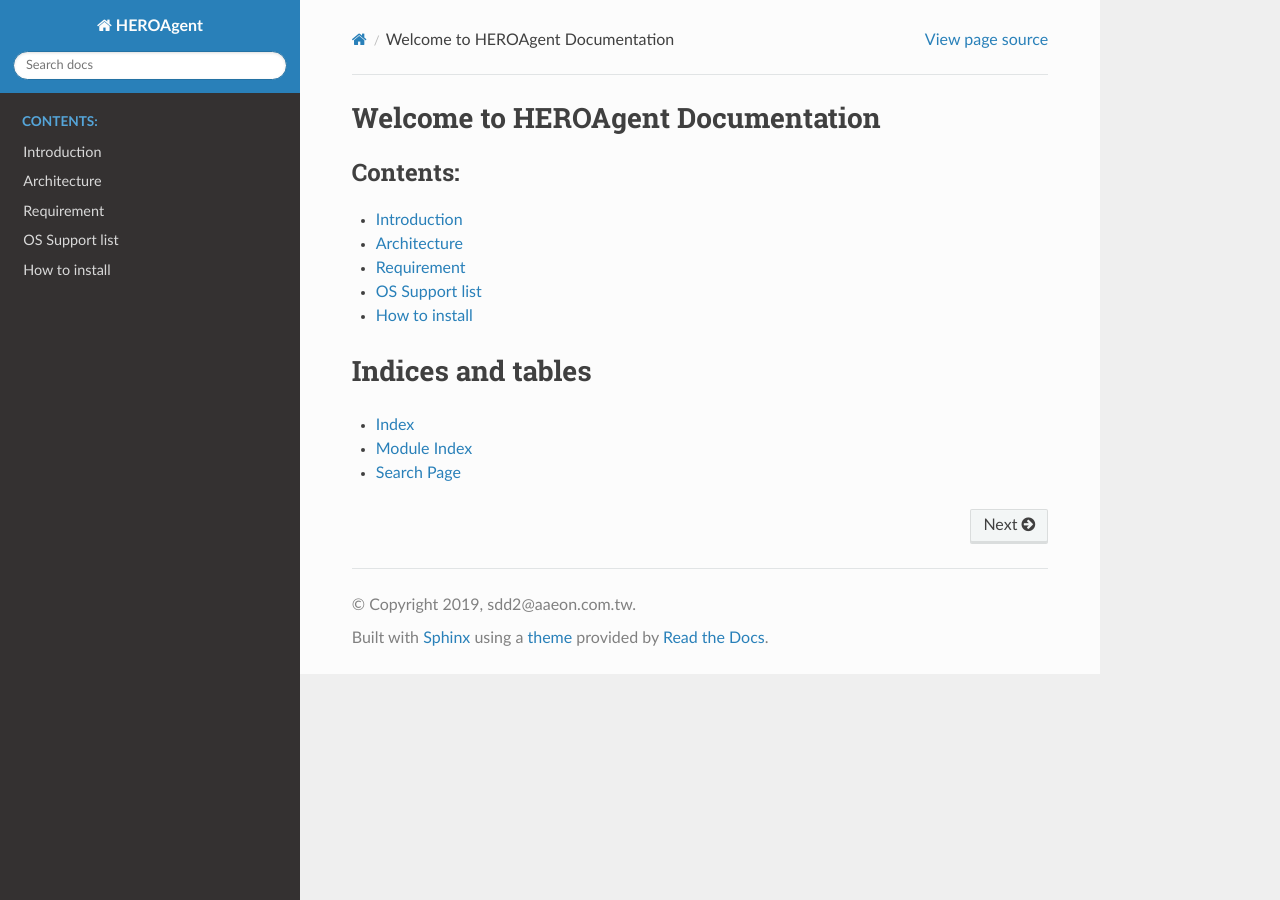
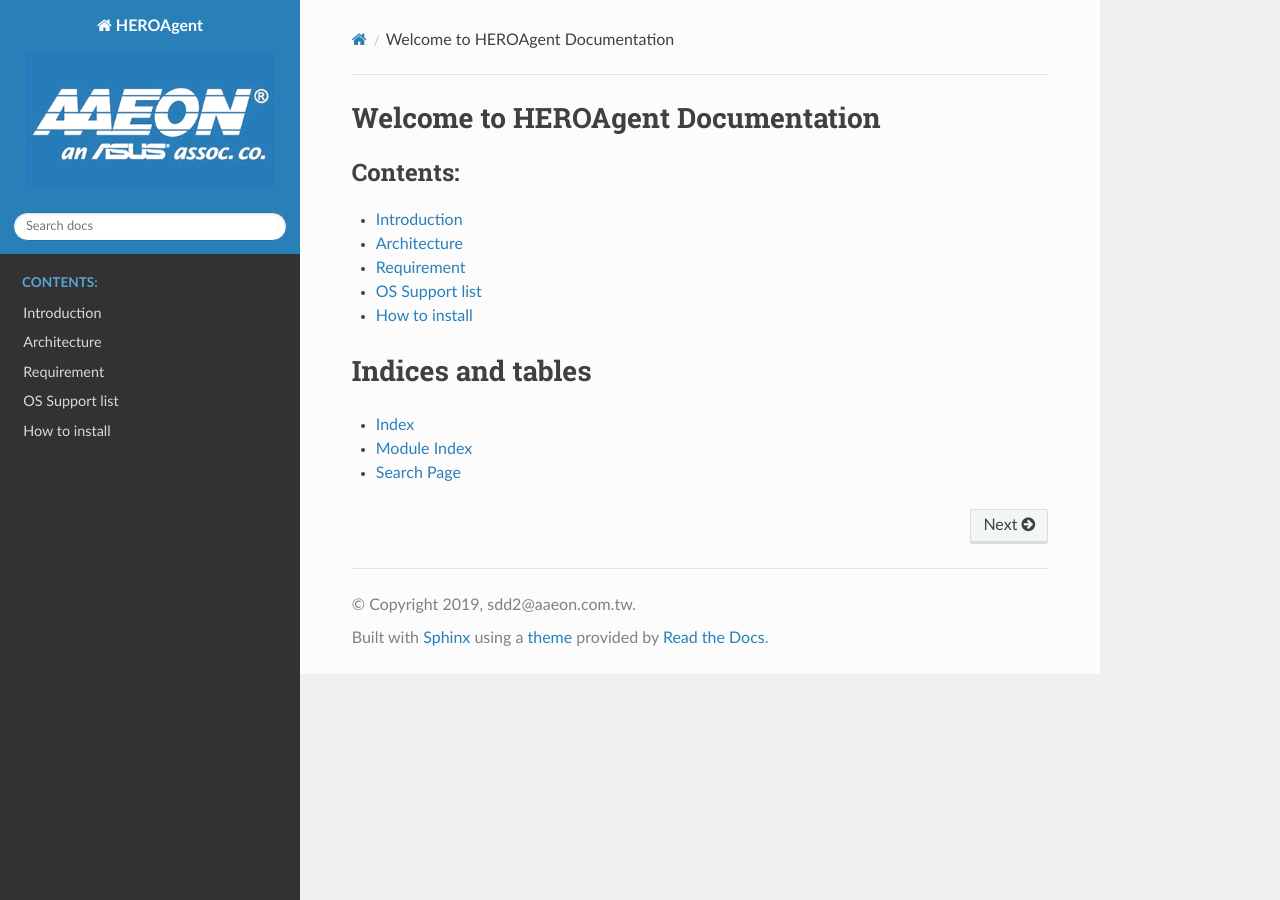
Before and after one commit to lun8731/heroagent, a Sphinx documentation site: the page built from docs/index.rst, in a window 1280 px wide. Built offline with Sphinx 7.4.7 and the Read the Docs theme 2.0.0, drawn with Linux system fonts in a browser that asks for light colours.

Commit message:
add logo

```diff
--- a/docs/conf.py
+++ b/docs/conf.py
@@ -57,3 +57,5 @@
 # relative to this directory. They are copied after the builtin static files,
 # so a file named "default.css" will overwrite the builtin "default.css".
 html_static_path = ['_static']
+html_logo = 'aaeon-logo.png'
+html_show_sourcelink = False
```
Also changed, not shown: docs/aaeon-logo.png (added).
